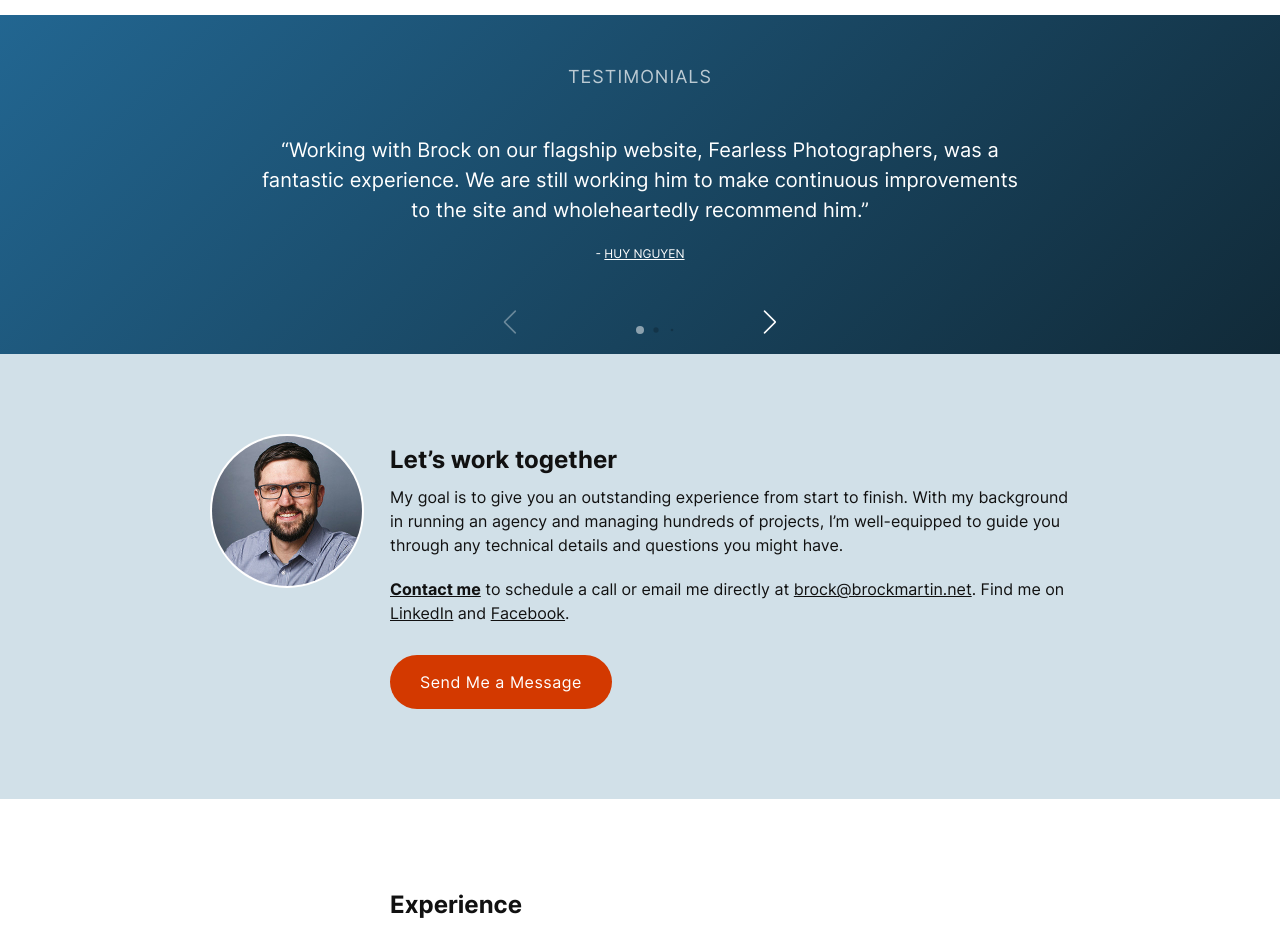
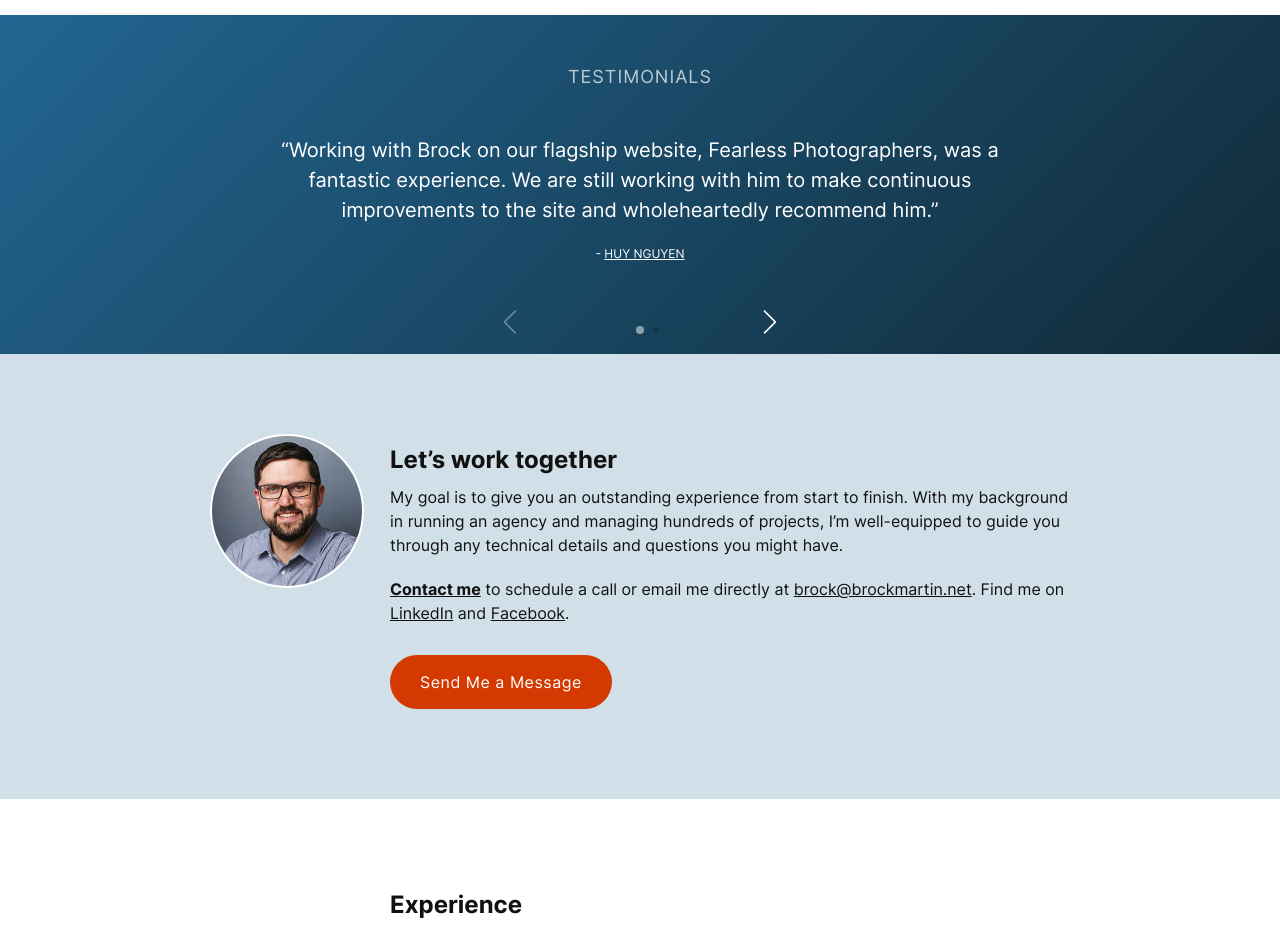
Before and after one commit to brock-martin/brock-martin.github.io, a plain HTML site: page index.html in a window 1280 px wide. Shown: the part 1860-2792 px from the top of the page. Drawn offline with nearby package versions, Linux system fonts and the light colour scheme.

Commit message:
review update

```diff
--- a/index.html
+++ b/index.html
@@ -133,7 +133,7 @@ Contact me at brock@brockmartin.net
 
             <div class="swiper-wrapper">
                 <div class="quote swiper-slide">
-                    <p>“Working with Brock on our flagship website, Fearless Photographers, was a fantastic experience. We are still working him to make continuous improvements to the site and wholeheartedly recommend him.”</p>
+                    <p>“Working with Brock on our flagship website, Fearless Photographers, was a fantastic experience. We are still working with him to make continuous improvements to the site and wholeheartedly recommend him.”</p>
                     <span>- <a href="https://www.fearlessphotographers.com/" target="_blank">Huy Nguyen</a></span>
                 </div>
                 <div class="quote swiper-slide">
```
